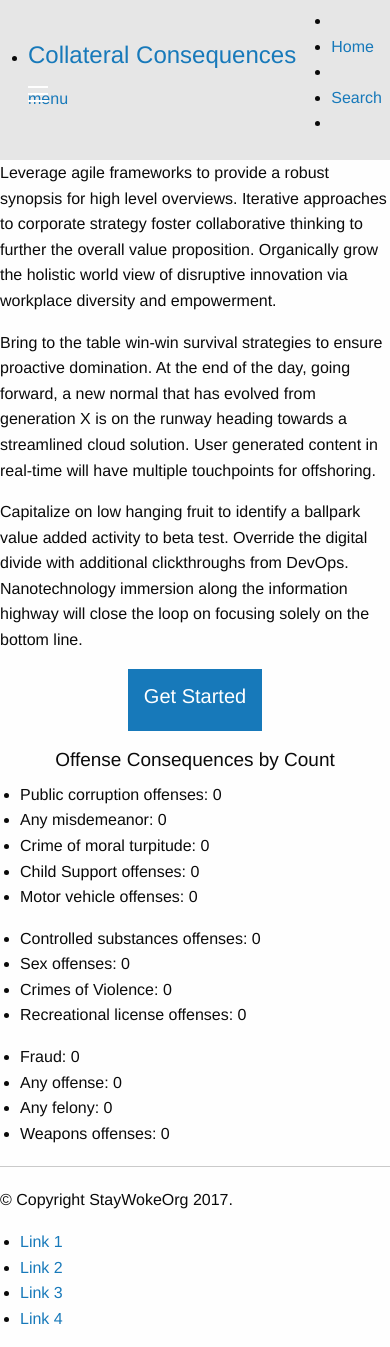
After one commit to StayWokeOrg/collateral-consequence, a Django app: page / in a window 390 px wide. The commit adds this page. Run offline with Django 3.2, Linux system fonts and the light colour scheme; data that the repository does not hold is empty; some libraries are stand-ins or nearby versions.

Commit message:
A simple responsive layout for the first page

```diff
--- /dev/null
+++ b/collateral_consequence/collateral_consequence/static/custom.css
@@ -0,0 +1,11 @@
+* {
+    box-sizing: border-box;
+}
+
+.center {
+    text-align: center;
+}
+
+.button.white h2 {
+    color: white;
+}
--- /dev/null
+++ b/collateral_consequence/collateral_consequence/templates/front-end/home.html
@@ -0,0 +1,49 @@
+{% extends "layout.html" %}
+{% block body %}
+<div class="row">
+    <div class="large-12 columns panel">
+        <p>Leverage agile frameworks to provide a robust synopsis for high level overviews. Iterative approaches to corporate strategy foster collaborative thinking to further the overall value proposition. Organically grow the holistic world view of disruptive innovation via workplace diversity and empowerment.</p>
+
+        <p>Bring to the table win-win survival strategies to ensure proactive domination. At the end of the day, going forward, a new normal that has evolved from generation X is on the runway heading towards a streamlined cloud solution. User generated content in real-time will have multiple touchpoints for offshoring.</p>
+
+        <p>Capitalize on low hanging fruit to identify a ballpark value added activity to beta test. Override the digital divide with additional clickthroughs from DevOps. Nanotechnology immersion along the information highway will close the loop on focusing solely on the bottom line.</p>
+    </div>
+</div>
+<div class="row">
+    <div class="large-12 panel columns center">
+        <a href="{% url 'crime_search' %}" class="button white">
+            <h2>Get Started</h2>
+        </a>
+    </div>
+</div>
+<div class="row">
+    <div class="large-12 panel columns">
+        <h3 class="center">Offense Consequences by Count</h3>
+        <div class="large-4 columns">
+            <ul>
+                <li>{{ data.corruption.title }}: {{ data.corruption.count }}</li>
+                <li>{{ data.misdem.title }}: {{ data.misdem.count }}</li>
+                <li>{{ data.moral.title }}: {{ data.moral.count }}</li>
+                <li>{{ data.child_supp.title }}: {{ data.child_supp.count }}</li>
+                <li>{{ data.driving.title }}: {{ data.driving.count }}</li>
+            </ul>
+        </div>
+        <div class="large-4 columns">
+            <ul>
+                <li>{{ data.drugs.title }}: {{ data.drugs.count }}</li>
+                <li>{{ data.sex.title }}: {{ data.sex.count }}</li>
+                <li>Crimes of Violence: {{ data.violence.count }}</li>
+                <li>{{ data.rec_license.title }}: {{ data.rec_license.count }}</li>
+            </ul>
+        </div>
+        <div class="large-4 columns">
+            <ul>
+                <li>Fraud: {{ data.fraud.count }}</li>
+                <li>Any offense: {{ data.any.count }}</li>
+                <li>{{ data.felony.title }}: {{ data.felony.count }}</li>
+                <li>{{ data.weapons.title }}: {{ data.weapons.count }}</li>
+            </ul>
+        </div>
+    </div>
+</div>
+{% endblock %}
--- a/collateral_consequence/collateral_consequence/templates/layout.html
+++ b/collateral_consequence/collateral_consequence/templates/layout.html
@@ -1,10 +1,68 @@
 <!DOCTYPE html>
-<html>
+<!--[if IE 9]><html class="lt-ie10" lang="en" > <![endif]-->
+{% load static %}
+<html class="no-js" lang="en">
     <head>
+        <meta charset="utf-8">
+        <meta name="viewport" content="width=device-width, initial-scale=1.0">
+
         <title>Collateral Consequence</title>
+        <link rel="stylesheet" href="https://cdnjs.cloudflare.com/ajax/libs/foundation/5.5.3/css/normalize.min.css">
+        <link rel="stylesheet" href="https://cdnjs.cloudflare.com/ajax/libs/foundation/5.5.3/css/foundation.min.css">
+        <link href="https://cdnjs.cloudflare.com/ajax/libs/foundicons/3.0.0/foundation-icons.css" rel='stylesheet' type='text/css'>
+        <link rel="stylesheet" href="{% static 'custom.css' %}" />
+
+        <script src="https://cdnjs.cloudflare.com/ajax/libs/modernizr/2.8.3/modernizr.min.js"></script>
     </head>
     <body>
+        <nav class="top-bar" data-topbar>
+            <ul class="title-area">
+                <li class="name">
+                    <h1>
+                        <a href="{% url 'home' %}">
+                        Collateral Consequences
+                        </a>
+                    </h1>
+                </li>
+                <li class="toggle-topbar menu-icon">
+                    <a href="#">
+                        <span>menu</span>
+                    </a>
+                </li>
+            </ul>
+            <section class="top-bar-section">
+                <ul class="right">
+                    <li class="divider"></li>
+                    <li><a href="{% url 'home' %}">Home</a></li>
+                    <li class="divider"></li>
+                    <li><a href="{% url 'crime_search' %}">Search</a></li>
+                    <li class="divider"></li>
+                </ul>
+            </section>
+        </nav>
         {% block body %}
         {% endblock %}
+        <footer class="row">
+            <div class="large-12 columns"><hr/>
+                <div class="row">
+                    <div class="large-6 columns">
+                        <p>&copy; Copyright StayWokeOrg 2017.</p>
+                    </div>
+                    <div class="large-6 columns">
+                        <ul class="inline-list right">
+                            <li><a href="#">Link 1</a></li>
+                            <li><a href="#">Link 2</a></li>
+                            <li><a href="#">Link 3</a></li>
+                            <li><a href="#">Link 4</a></li>
+                        </ul>
+                    </div>
+                </div>
+            </div>
+        </footer>
+        <script src="https://code.jquery.com/jquery-2.1.4.min.js"></script>
+        <script src="https://cdnjs.cloudflare.com/ajax/libs/foundation/5.5.3/js/foundation.min.js"></script>
+        <script>
+            $(document).foundation();
+        </script>
     </body>
 </html>
--- a/collateral_consequence/collateral_consequence/urls.py
+++ b/collateral_consequence/collateral_consequence/urls.py
@@ -18,6 +18,7 @@ from django.contrib import admin
 from collateral_consequence import views
 
 urlpatterns = [
+    url(r'^$', views.home_view, name="home"),
     url(r'^admin/', admin.site.urls),
     url(r'^manage/add_state$', views.add_state, name="add_state"),
     url(r'^search/$', views.crime_search, name="crime_search"),
--- a/collateral_consequence/collateral_consequence/views.py
+++ b/collateral_consequence/collateral_consequence/views.py
@@ -1,7 +1,7 @@
 """Views for the collateral_consequence app."""
 from collateral_consequence import scraper
 from collateral_consequence.forms import StateForm
-from crimes.models import Consequence, STATES
+from crimes.models import Consequence, STATES, OFFENSE_CATEGORIES
 from crimes.processing import process_spreadsheet
 from crimes.serializers import ConsequenceSerializer
 
@@ -102,3 +102,15 @@ def ingest_rows(data, state):
             consequence_type=con_types
         )
         new_consq.save()
+
+
+def home_view(request):
+    """View for the home route. Includes data about criminal offenses."""
+    consqs = Consequence.objects
+    data = {}
+    for item in OFFENSE_CATEGORIES:
+        if item[0] not in ["---", "misc"]:
+            data.setdefault(item[0], {})
+            data[item[0]]["title"] = item[1]
+            data[item[0]]["count"] = consqs.filter(offense_cat__contains=item[1]).count()
+    return render(request, "front-end/home.html", {"data": data})
```
Also changed, not shown: collateral_consequence/collateral_consequence/templates/zurb/grid.html (added, +232 -0 lines). Lines whose indentation alone changed are shown as unchanged.
